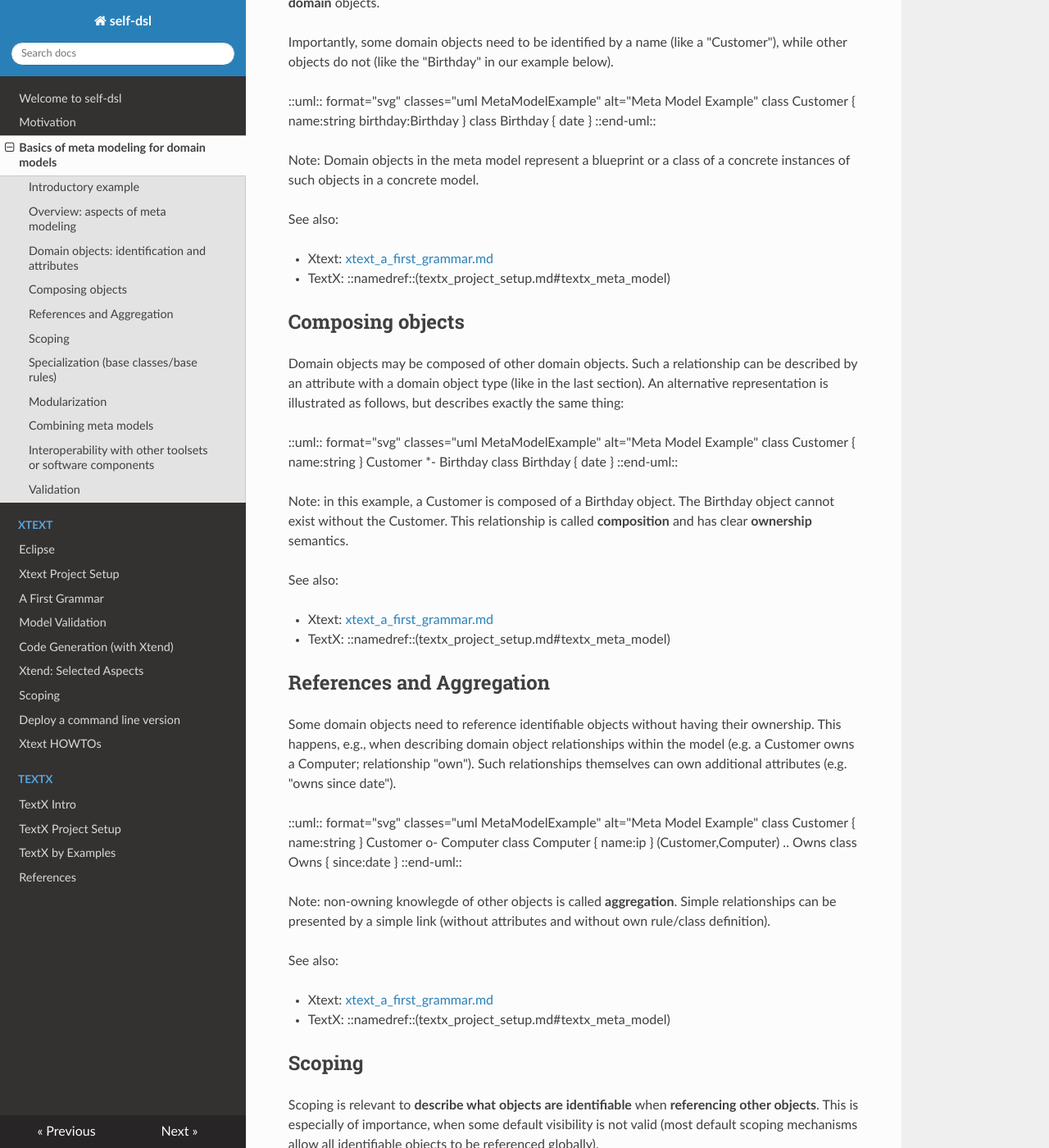
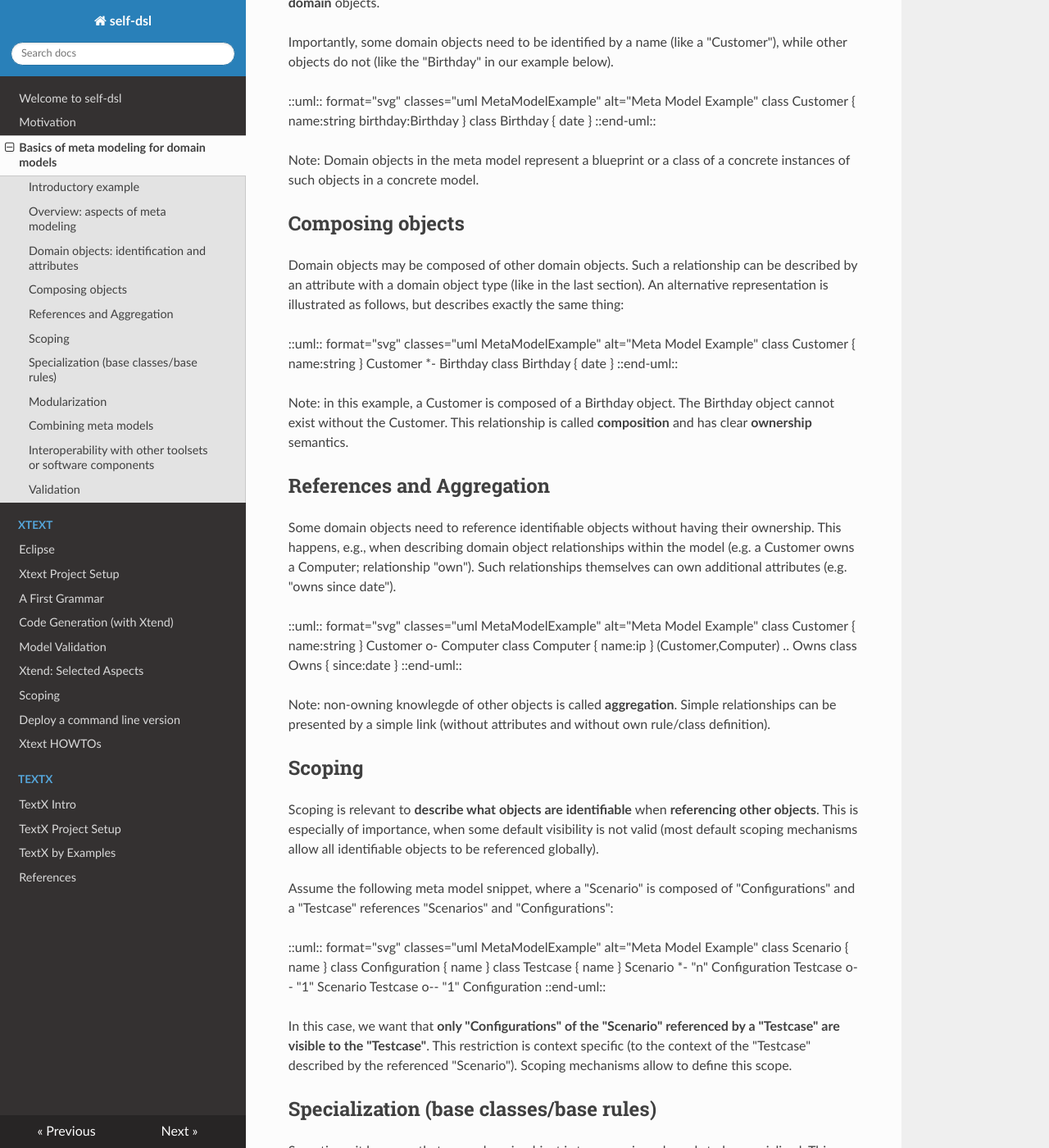
Before and after one commit to goto40/self-dsl, an MkDocs documentation site: the page built from docs/basics.md, in a window 1280 px wide and 1400 px high, scrolled down 1464 px. Shown: the whole window at 82% size. Built offline with MkDocs 1.6.1, drawn with Linux system fonts in a browser that asks for light colours; nearby versions of some CDN libraries; old or Windows-style settings are respelled for this version of MkDocs; some of the changed text lies outside the part shown.

Commit message:
typos from HM "Matze".

```diff
--- a/docs/basics.md
+++ b/docs/basics.md
@@ -107,12 +107,6 @@ class Birthday {
 Note: Domain objects in the meta model represent a blueprint or a class of a
 concrete instances of such objects in a concrete model.
 
-See also:
-
-   * Xtext: [xtext_a_first_grammar.md](xtext_a_first_grammar.md)
-   * TextX: ::namedref::(textx_project_setup.md#textx_meta_model)
-
-
 ## Composing objects
 
 Domain objects may be composed of other domain objects. Such a relationship
@@ -133,11 +127,6 @@ class Birthday {
 Note: in this example, a Customer is composed of a Birthday object.
 The Birthday object cannot exist without the Customer. This relationship
 is called __composition__ and has clear __ownership__ semantics.
-
-See also:
-
-   * Xtext: [xtext_a_first_grammar.md](xtext_a_first_grammar.md)
-   * TextX: ::namedref::(textx_project_setup.md#textx_meta_model)
 
 ## References and Aggregation
 
@@ -164,11 +153,6 @@ class Owns {
 Note: non-owning knowlegde of other objects is called __aggregation__. Simple
 relationships can be presented by a simple link (without attributes and without
 own rule/class definition).
-
-See also:
-
-   * Xtext: [xtext_a_first_grammar.md](xtext_a_first_grammar.md)
-   * TextX: ::namedref::(textx_project_setup.md#textx_meta_model)
 
 ## Scoping
 
@@ -200,11 +184,6 @@ referenced by a "Testcase" are visible to the "Testcase"__. This
 restriction is context specific (to the context of the "Testcase" described
 by the referenced "Scenario"). Scoping mechanisms allow to define this scope.
 
-See also:
-
-   * Xtext: TODO
-   * TextX: ::namedref::(textx_project_setup.md#textx_meta_model)
-
 ## Specialization (base classes/base rules)
 
 Sometimes it happens that some domain object is too generic and needs to
@@ -229,11 +208,6 @@ Scenario *- Configuration
 Configuration <|-- GoodConfiguration
 Configuration <|-- BadConfiguration
 ::end-uml::
-
-See also:
-
-   * Xtext: TODO
-   * TextX: TODO
 
 
 ## Modularization
@@ -260,12 +234,6 @@ test_T1 o- scenario_001
 test_T1 o- config_B
 ::end-uml::
 
-See also:
-
-   * Xtext: TODO
-   * TextX: TODO
-
-
 ## Combining meta models
 
 To foster modularization, meta models can be splitted and still allow to
@@ -273,12 +241,6 @@ reference domain objects of one meta model from the other meta model. In our las
 we could define a meta model for "Testcases" and one meta model for
 "Scenarios". This feature is more demanding to the underlying technology but
 allows a __modularization of the meta model and, thus, the glossary__.
-
-See also:
-
-   * Xtext: TODO
-   * TextX: TODO
-
 
 ## Interoperability with other toolsets or software components
 
--- a/mkdocs.yml
+++ b/mkdocs.yml
@@ -14,9 +14,9 @@ pages:
     - {'Xtext Project Setup':'xtext_project_setup.md'}
     - {'A First Grammar':'xtext_a_first_grammar.md'}
 #    - {'Auto Formatting':'xtext_auto_formatting.md'}
+    - {'Code Generation (with Xtend)':'xtext_code_generation_xtend.md'}
     - {'Model Validation':'xtext_model_validation.md'}
 #    - {'Quickfixes':'xtext_quickfixes.md'}
-    - {'Code Generation (with Xtend)':'xtext_code_generation_xtend.md'}
     - {'Xtend: Selected Aspects':'xtext_xtend.md'}
     - {'Scoping':'xtext_scoping.md'}
     - {'Deploy a command line version':'xtext_deploy_command_line.md'}
```
Also changed, not shown: other parts of docs/basics.md (+1 -1 lines), docs/motivation.md (+5 -5 lines), docs/xtext_a_first_grammar.md (+2 -2 lines), docs/xtext_project_setup.md (+3 -2 lines), docs/xtext_xtend.md (+1 -1 lines).
